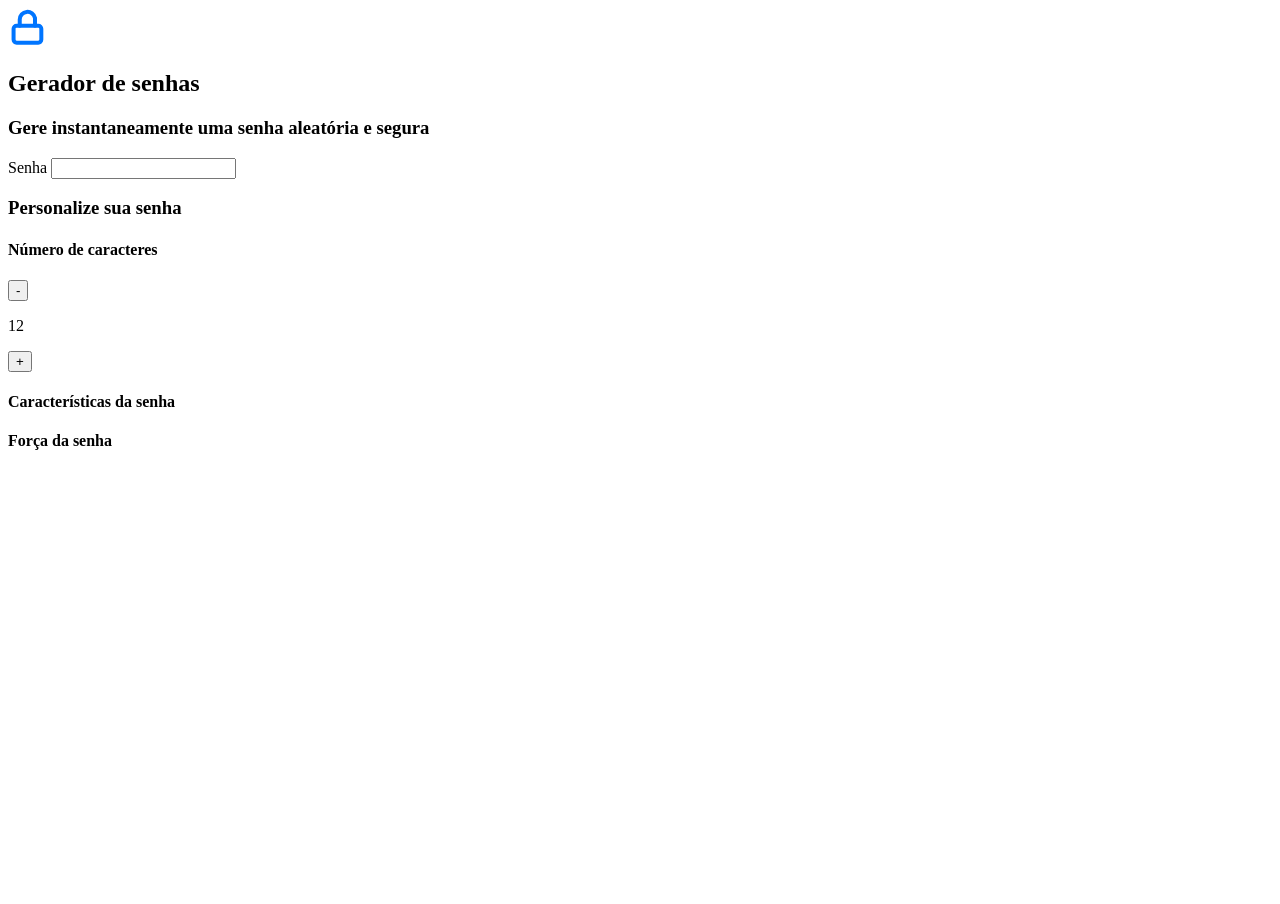
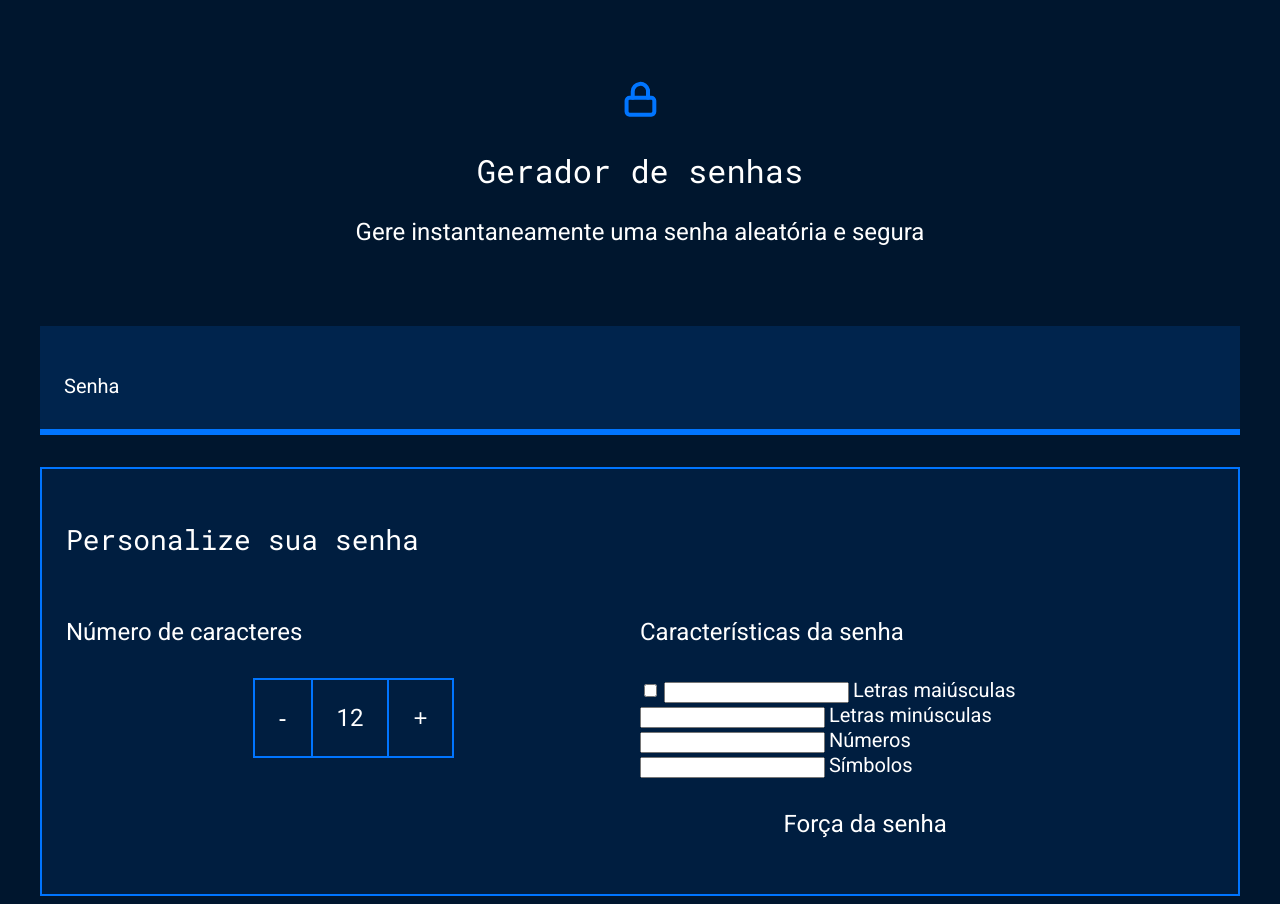
Before and after one commit to Isacapello11/senha-segura, a plain HTML site: page index.html in a window 1280 px wide. Before the commit the page ends 800 px from the top, so only its background shows below. Drawn offline with Linux system fonts and the light colour scheme.

Commit message:
Add files via upload

```diff
--- a/index.html
+++ b/index.html
@@ -1,4 +1,3 @@
-
 <!DOCTYPE html>
 <html lang="pt-br">
 
@@ -33,9 +32,28 @@
                 </div>
                 <div class="parametro-senha">
                     <h4 class="parametro-senha__titulo">Características da senha</h4>
-                </div>
+                     <input type="checkbox">
+                     <input name=”maiusculo” type=”checkbox”>
+                    <label for=”maiusculo”>Letras maiúsculas</label>
+
+            <div class=”parametro-senha-checkbox”>
+                 <input name=”minusculo” type=”checkbox” class=”checkbox”>
+                 <label for=”minusculo”>Letras minúsculas</label>
+                 <div class=”parametro-senha-checkbox”>
+                    <input name=”numero” type=”checkbox” class=”checkbox”>
+                    <label for=”numero”>Números</label>
+                 </div>
+
+                    <div class=”parametro-senha-checkbox”>
+                        <input name=”simbolo” type=”checkbox” class=”checkbox”>
+                        <label for=”simbolo”>Símbolos</label>
+                    </div>
+                 </div>
+
                 <div class="parametro-senha">
                     <h4 class="parametro-senha__titulo">Força da senha</h4>
+
+
                 </div>
             </div>
         </div>
--- a/style.css
+++ b/style.css
@@ -0,0 +1,129 @@
+
+@import url('https://fonts.googleapis.com/css2?family=Roboto&family=Roboto+Mono&display=swap');
+
+:root{
+    --branco: white;
+    --cor-de-fundo: #00162E;
+    --fundo-senha: #00244D;
+    --fundo-texto: #001E40;
+    --borda: #0075FF;
+    --roboto: 'Roboto', sans-serif;
+    --roboto-mono: 'Roboto Mono', monospace;
+}
+
+*{
+    font-weight: 400;
+}
+
+body{
+    color: var(--branco);
+    background-color: var(--cor-de-fundo);
+    font-family: var(--roboto);
+}
+
+.titulo-principal{
+    font-family: var(--roboto-mono);
+    font-size: 32px;
+}
+
+.titulo-secundario{
+    font-size: 24px;
+}
+
+.conteudo-titulo{
+    text-align: center;
+    margin-top: 80px;
+}
+
+.conteudo-senha{
+    margin-top: 80px;
+    background: var(--fundo-senha);
+    padding: 24px;
+    border-bottom: 6px solid var(--borda);
+}
+
+#campo-senha{
+    background-color: var(--fundo-senha);
+    border: none;
+    color: var(--branco);
+    font-family: var(--roboto-mono);
+    font-size: 40px;
+    width: 70%;
+}
+
+#campo-senha:focus{
+    outline: none;
+}
+
+.conteudo{
+    max-width: 1200px;
+    margin: 0 auto;
+}
+
+.parametro{
+    background-color: var(--fundo-texto);
+    border: 2px solid var(--borda);
+    margin-top: 32px;
+    padding: 24px;
+}
+
+.parametro-titulo{
+    font-family: var(--roboto-mono);
+    font-size: 28px;
+}
+
+.parametro-senha__titulo{
+    font-size:24px;
+}
+
+.parametro-coluna__senha{
+    display: flex;
+    flex-direction: column;
+    justify-content: center;
+}
+.parametro-senha{
+    width: 50%;
+    margin: 0 auto;
+}
+
+.parametro-senha-botoes{
+    display: flex;
+    justify-content: center;
+}
+
+.parametro-senha__botao{
+    background-color: var(--fundo-texto);
+    color: var(--branco);
+    border: 2px solid var(--borda);
+    padding: 24px;
+    font-size: 24px;
+    cursor: pointer;
+
+}
+.parametro-senha__texto{
+
+        border-top: 2px solid var(--borda);
+        border-bottom: 2px solid var(--borda);
+        padding: 24px;
+        margin: 0;
+        font-size: 24px;
+
+}
+
+@media screen and (min-width: 768px) {
+    .parametro-coluna__senha{
+
+        flex-direction: row;
+
+    }
+}
+
+label{
+    font-size: 20px;
+}
+
+.checkbox{
+    width: 20px;
+    height: 20px;
+    cursor: pointer;
+}
```
